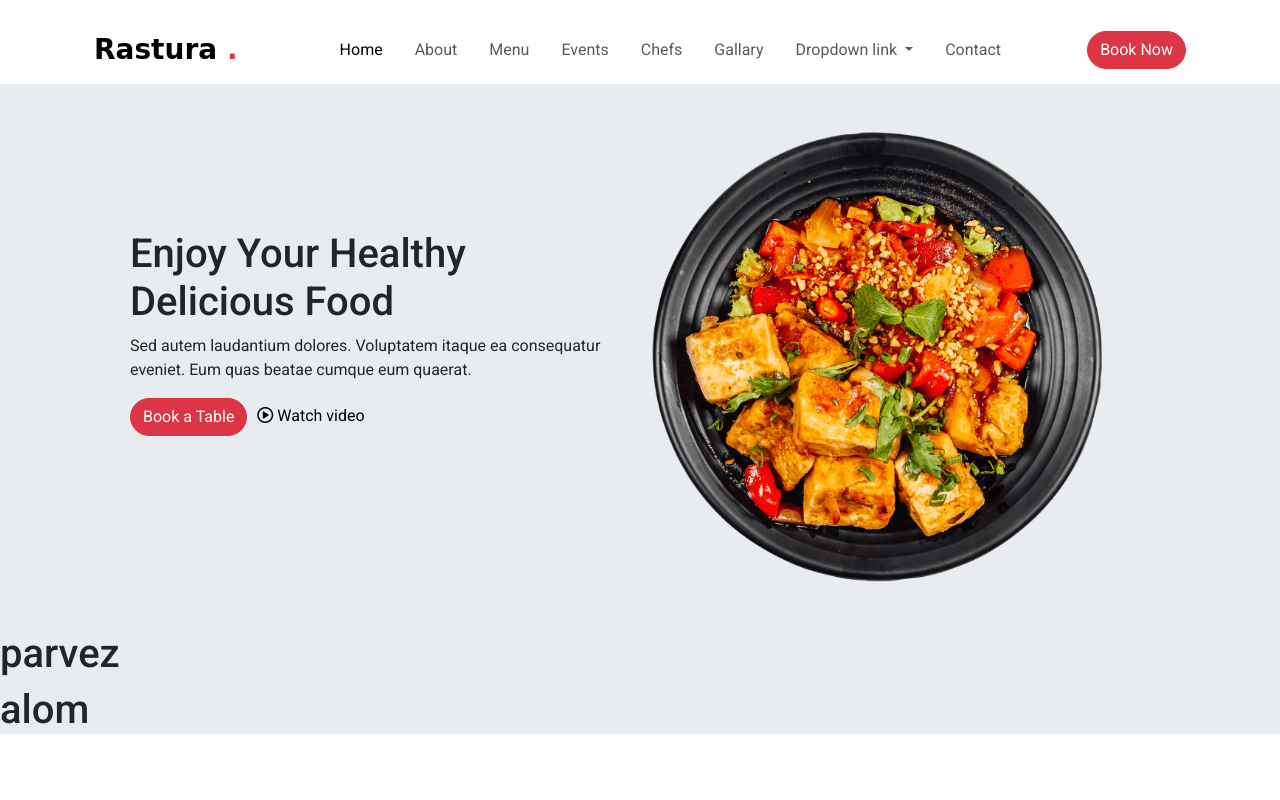
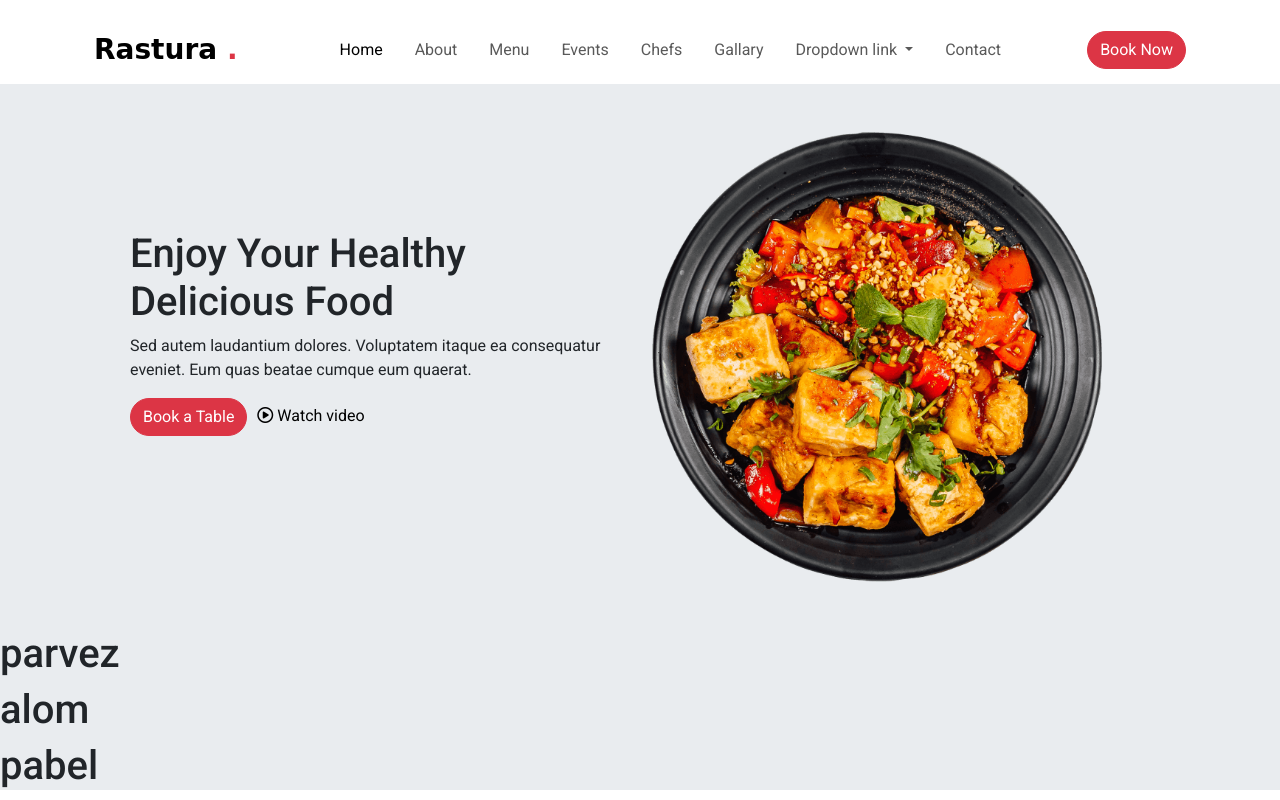
Before and after one commit to Parvez-pabel/restura, a plain HTML site: page index.html in a window 1280 px wide. Drawn offline with Linux system fonts and the light colour scheme; a web font is replaced by a local one.

Commit message:
changed3

```diff
--- a/index.html
+++ b/index.html
@@ -85,6 +85,7 @@
     <h1>parvez
     </h1>
     <h1>alom</h1>
+    <h1>pabel</h1>
   </section>
 
   <script src="bootstrap.bundle.js"></script>
```
